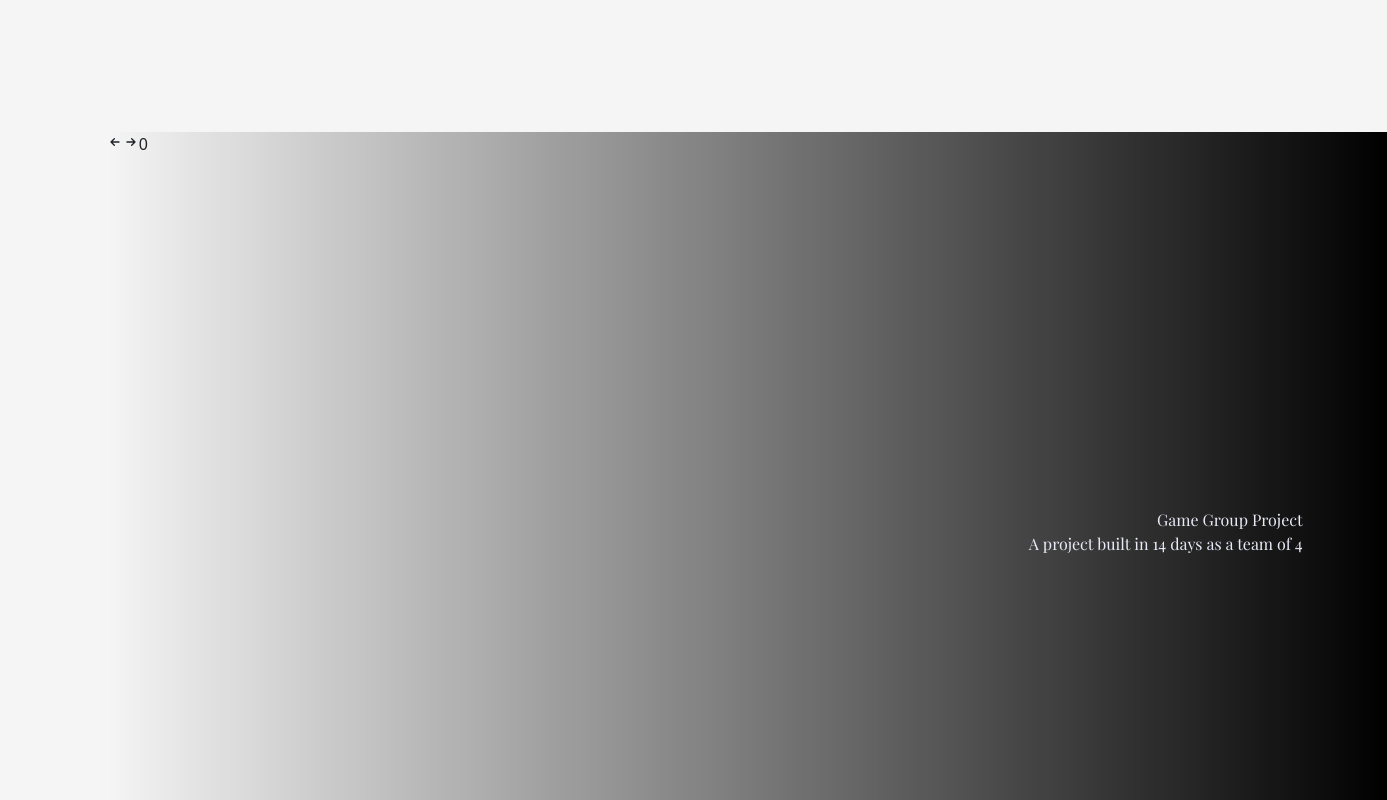
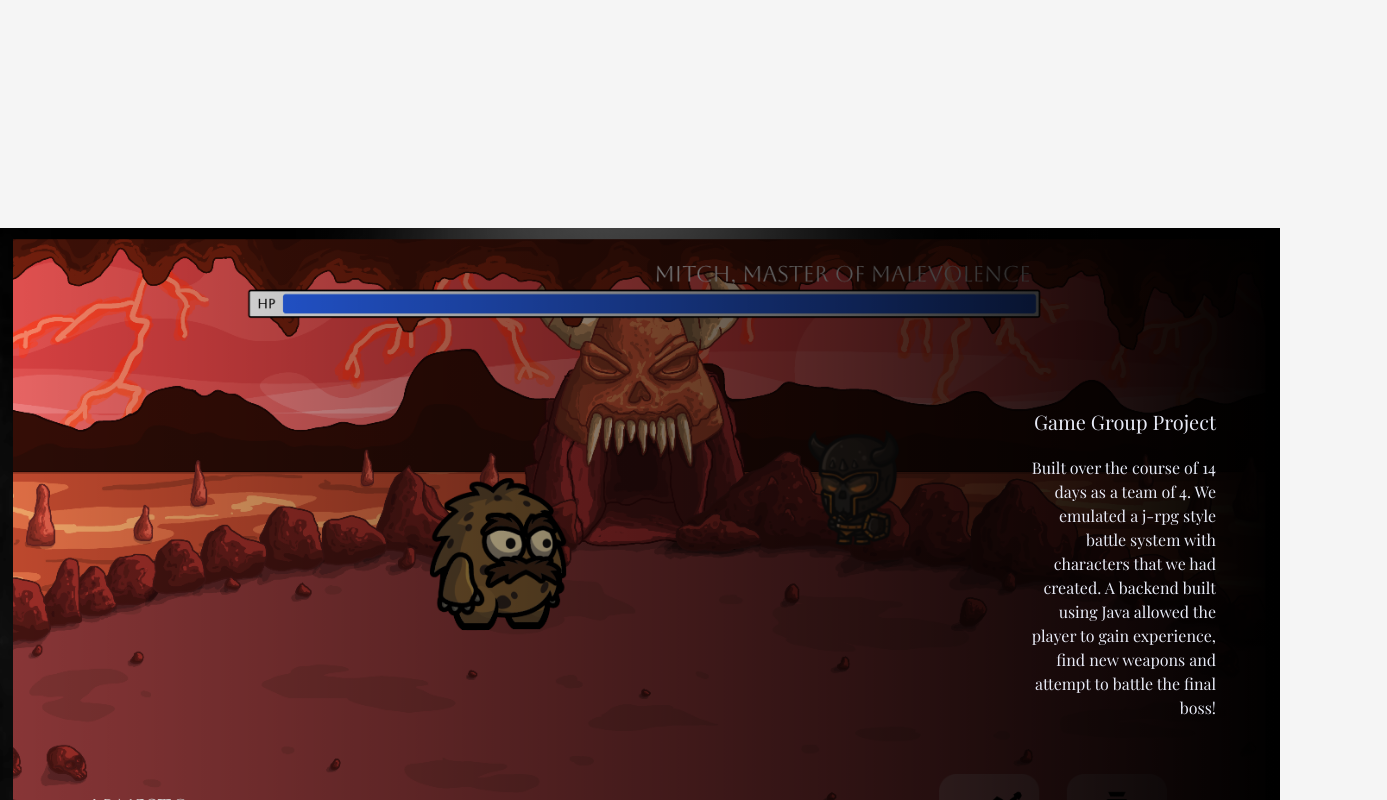
Before and after one commit to j-rob16/james-r-portfolio, a React (Create React App) app: page / in a window 1280 px wide. Shown: the part 1680-2480 px from the top of the page, 1387 px wide, since content can reach past the window. Built offline with nearby package versions, Linux system fonts and the light colour scheme; a web font is replaced by a local one.

Commit message:
styling added to projects section and fleshed out

```diff
--- a/src/App.js
+++ b/src/App.js
@@ -54,7 +54,7 @@ function App() {
         />
       </div>
 
-      <div className='w-5/6 mx-auto h-[100%]'>
+      <div className='w-full mx-auto'>
         <Projects
           language={language}
         />
--- a/src/components/Project.jsx
+++ b/src/components/Project.jsx
@@ -1,31 +1,33 @@
 import { motion } from 'framer-motion';
-import projects from '../projects';
 
 const projectVariant = {
   hidden: { opacity: 0, scale: 0.8 },
   visible: { opacity: 1, scale: 1 }
 }
 
-const Project = ({ index }) => {
-  const overlayStyles = `absolute h-full w-full opacity-100 hover:opacity-90 transition duration-500 hover:cursor-pointer
-                         bg-gradient-to-r from-transparent to-black z-[30] flex flex-col justify-center items-end p-16`
+const Project = ({ project }) => {
+  const projectBackground = project.title.split(" ").join("-").toLowerCase();
+  const overlayStyles = `absolute h-full w-full opacity-100
+                         bg-gradient-to-r from-transparent to-black z-[30] flex flex-col justify-center items-end p-16 overflow-none`
 
   return (
-    <div className={`bg-gamegroupproject h-full w-5/6`}>
+    <div className='relative my-20'>
       <div className={overlayStyles}>
-          <div className='w-1/4 mr-5'>
           <h4
-              className='text-right text-white font-playfair'
+            className='text-white mb-5 text-xl font-playfair'
           >
-              {projects[index].title}
+            {project.title}
           </h4>
           <p
-              className='text-right text-white font-playfair'
+            className='text-white text-right font-playfair max-w-[12rem]'
           >
-              {projects[index].description}
+            {project.description}
           </p>
       </div>
-        </div>
+      <img
+        src={`../assets/${projectBackground}.png`}
+        alt={project.title}
+      />
     </div>
   );
 };
--- a/src/projects.js
+++ b/src/projects.js
@@ -1,12 +1,12 @@
 const projects = [
   {
-    description: 'A project built in 14 days as a team of 4',
+    description: 'Built over the course of 14 days as a team of 4. We emulated a j-rpg style battle system with characters that we had created. A backend built using Java allowed the player to gain experience, find new weapons and attempt to battle the final boss!',
     image: 'gamegroupproject',
     title: 'Game Group Project',
   },
   {
     description: '',
-    image: './assets/nasa-group-project.png',
+    image: 'nasagroupproject',
     title: 'Nasa Group Project'
   }
 ];
--- a/src/scenes/Projects.jsx
+++ b/src/scenes/Projects.jsx
@@ -16,52 +16,23 @@ const container = {
 };
 
 const Projects = ({ language }) => {
-  const [index, setIndex] = useState(0);
-
-  const incrementIndex = () => {
-      setIndex(index + 1)
-  }
 
   return (
     <section
       id='projects'
-      className=''
+      className='mt-48'
     >
-      <div className='my-0 h-[550px]rounded-2xl'>
-        <Project
-          index={index}
-        />
-      </div>
-      <div>
-        <button
-          onClick={incrementIndex}
-        >
-          <HiOutlineArrowSmLeft />
-        </button>
-        <button
-          onClick={() => setIndex(index -1)}
-        >
-          <HiOutlineArrowSmRight />
-        </button>
-        {index}
-      </div>
+      {projects.map((project, i) => {
+        return (
+          <Project
+            project={project}
+            key={i}
+          />
+
+        )
+      })}
     </section>
   );
 };
 
 export default Projects;
-
-            {
-              /* <div>
-                            <img
-                              draggable="false"
-                              src={project.image}
-                              key={i}
-                              width="100%"
-                              alt={project.name}
-                              className='bg-gradient-to-r '
-                            />
-                            <h4 className='text-center'>{project.title}</h4>
-                            <p>{project.description}</p>
-                          </div> */
-            }
--- a/tailwind.config.js
+++ b/tailwind.config.js
@@ -16,7 +16,8 @@ module.exports = {
       },
       backgroundImage: {
         bridge: "linear-gradient(to top, rgb(0,0,0,0), rgba(0,0,0, 0.7)), url('./assets/snow-bridge.jpg')",
-        gamegroupproject: "linear-gradient(to right, rgb(0,0,0,0), rgba(0,0,0, 1)), url('./assets/gamegroupproject.png')",
+        gamegroupproject: "linear-gradient(to right, rgb(0,0,0,0), rgba(0,0,0, 1)), url('./assets/game-group-project.png')",
+        nasagroupproject: "linear-gradient(to left, rgb(0,0,0,0), rgba(0,0,0, 1)), url('./assets/nasa-group-project.png')",
       },
       // backgroundImage: (theme) => ({
       //   // "gradient-rainbow": "linear-gradient(81.66deg, #00B5EE 7.21%, #FF45A4 45.05%, #FFBA00 78.07%)",
```
Also changed, not shown: public/assets/game-group-project.png (renamed from public/assets/gamegroupproject.png), src/assets/game-group-project.png (renamed from src/assets/gamegroupproject.png). Lines whose indentation alone changed are shown as unchanged.
